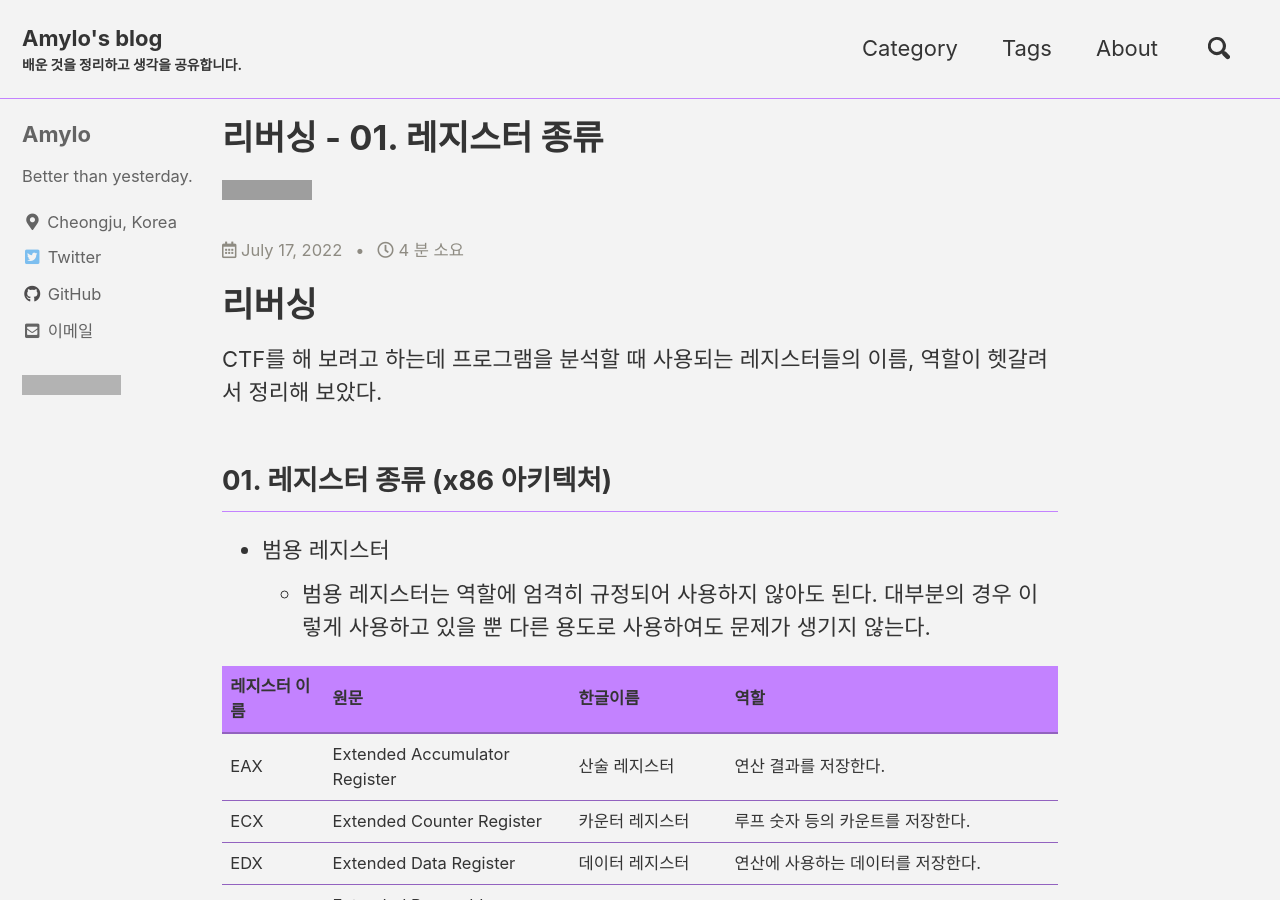
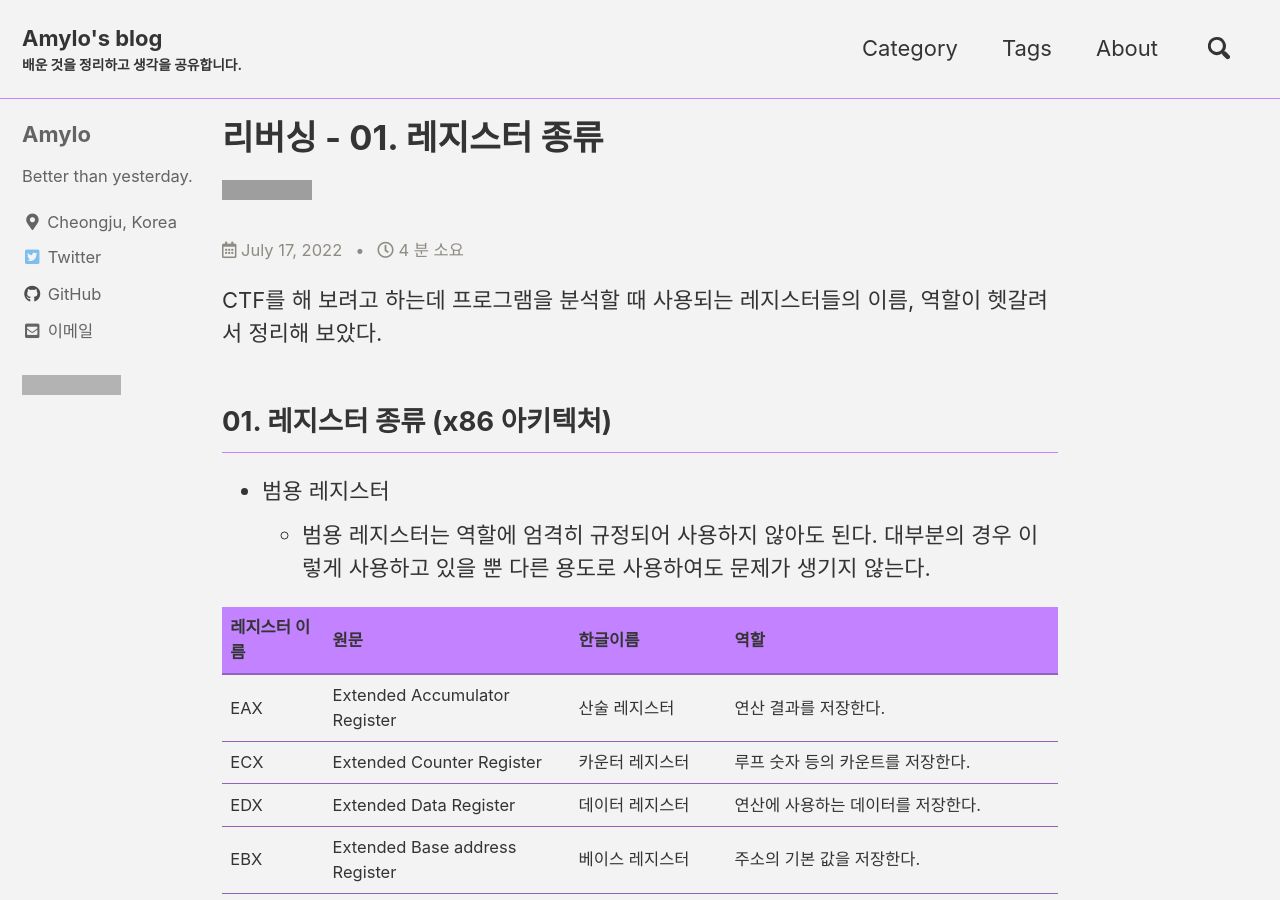
Before and after one commit to Amylo-jh/Amylo-blog, a Jekyll site: the page built from _posts/2022-07-17-Reversing-Register.md, in a window 1280 px wide and 900 px high. Built offline with Jekyll 4.4.1, drawn with Linux system fonts in a browser that asks for light colours; cached includes are drawn as plain includes; comment, search, counter and statistics services are not loaded; grey boxes are pictures that could not be loaded.

Commit message:
fix sub-title

```diff
--- a/_posts/2022-07-17-Reversing-Register.md
+++ b/_posts/2022-07-17-Reversing-Register.md
@@ -11,8 +11,6 @@ toc_label : "목차"
 toc_sticky : false
 last_modified_at : 2022-07-17T20:03
 ---
-
-# 리버싱
 
 CTF를 해 보려고 하는데 프로그램을 분석할 때 사용되는 레지스터들의 이름, 역할이 헷갈려서 정리해 보았다.
 
```
